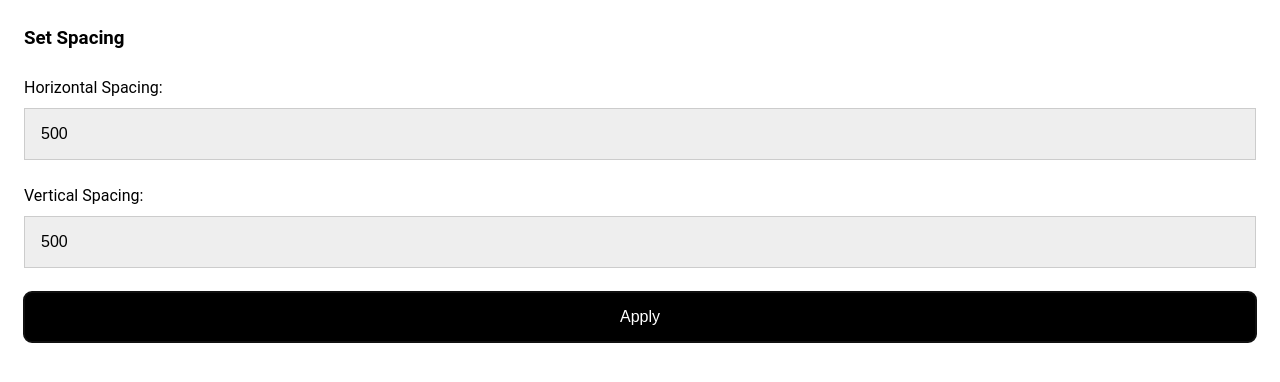
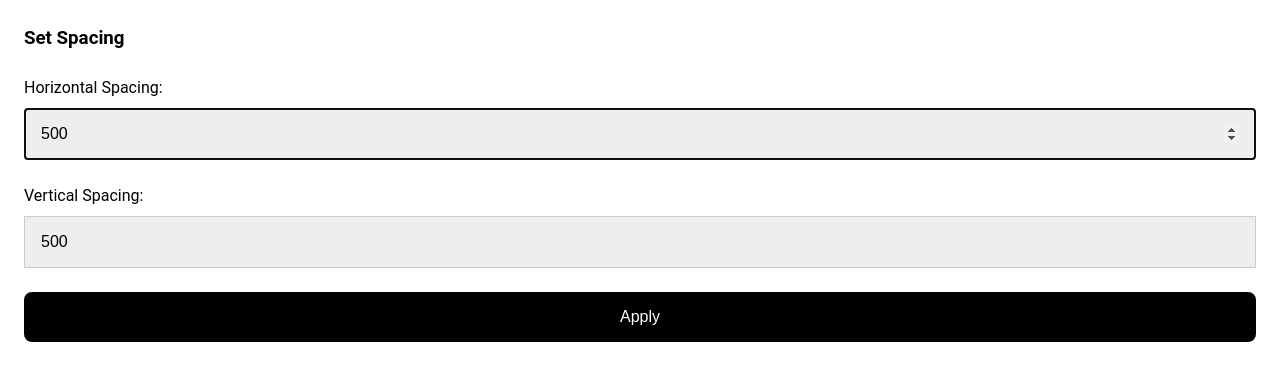
Before and after one commit to keithbarney/heavy-frame-organizer, a website: page src/ui.pug in a window 1280 px wide. Drawn offline with nearby package versions, Linux system fonts and the light colour scheme; files that its build step writes are made by us from their sources.

Commit message:
added autofocus to first input

```diff
--- a/src/ui.pug
+++ b/src/ui.pug
@@ -12,16 +12,19 @@ html(lang="en")
 			.form-container
 				.form-group
 					label(for="horizontalSpacing") Horizontal Spacing:
-					input#horizontalSpacing(type="number" value="500")
+					input#horizontalSpacing(type="number" value="500" autofocus)
 
 				.form-group
 					label(for="verticalSpacing") Vertical Spacing:
 					input#verticalSpacing(type="number" value="500")
 
-			button#apply(onclick="applySpacing()" autofocus) Apply
+			button#apply(onclick="applySpacing()") Apply
 
 		script.
 			window.onload = function() {
+				// Set focus manually
+				document.getElementById("horizontalSpacing").focus();
+
 				window.onmessage = function(event) {
 					if (event.data.pluginMessage?.type === "load-spacing") {
 						document.getElementById("horizontalSpacing").value = event.data.pluginMessage.horizontalSpacing || 500;
```
Also changed, not shown: dist/ui.html, 1 other file.
